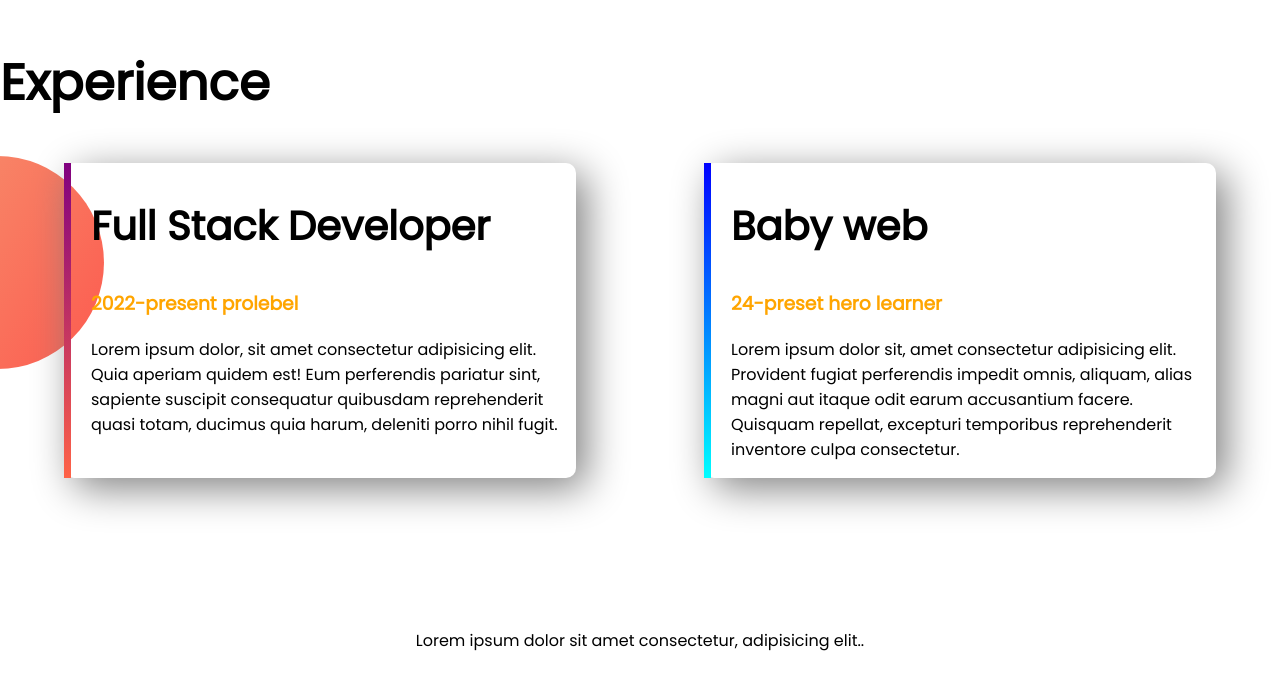
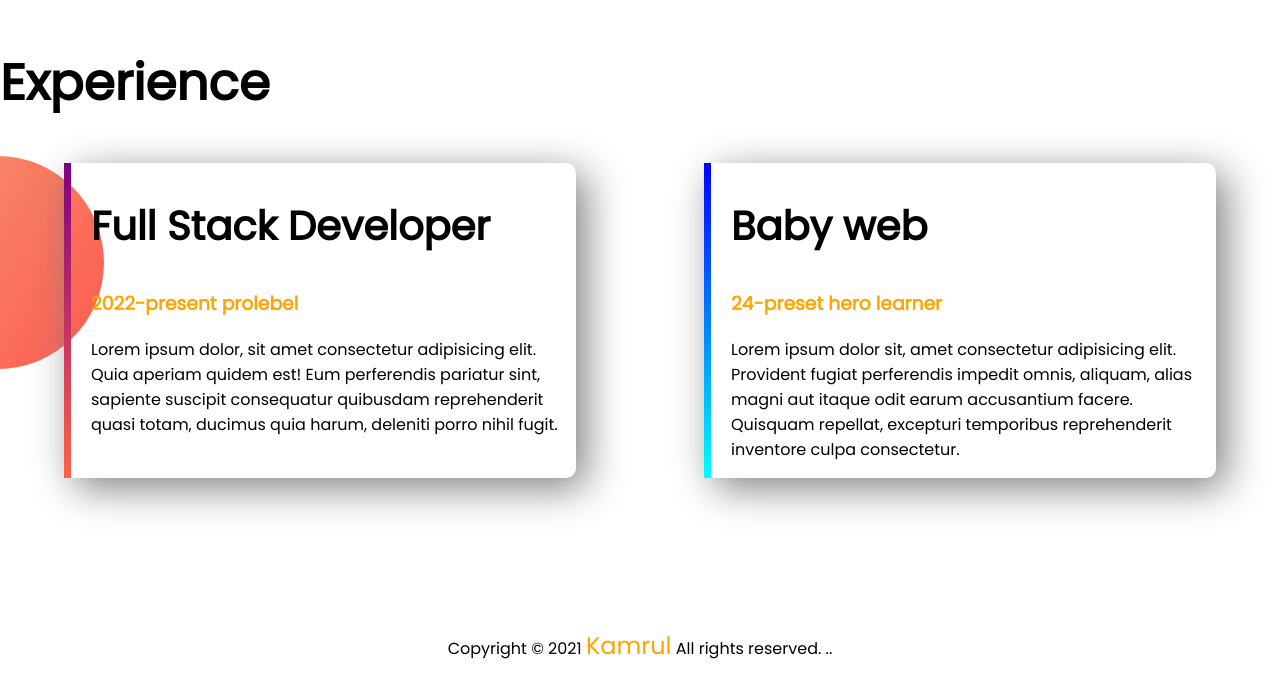
Before and after one commit to kamrul-hasan01/developer_portfolio, a plain HTML site: page index.html in a window 1280 px wide. Shown: the part 1228-1907 px from the top of the page. Drawn offline with Linux system fonts and the light colour scheme.

Commit message:
favi icon add

```diff
--- a/index.html
+++ b/index.html
@@ -10,6 +10,7 @@
     <link rel="preconnect" href="https://fonts.gstatic.com" crossorigin>
     <link href="https://fonts.googleapis.com/css2?family=Poppins&display=swap" rel="stylesheet">
     <link rel="stylesheet" href="style.css">
+    <link rel="shortcut icon" href="https://i.ibb.co/Z2MMsnP/m.jpg" type="image/x-icon">
 </head>
 
 <body>
@@ -73,7 +74,10 @@
 
     </section>
     <footer>
-        <p>Lorem ipsum dolor sit amet consectetur, adipisicing elit..</p>
+        <p>
+            Copyright © 2021 <span style="color: orange; font-size: 24px;">Kamrul</span> All rights reserved.
+
+            ..</p>
     </footer>
 </body>
 
```
